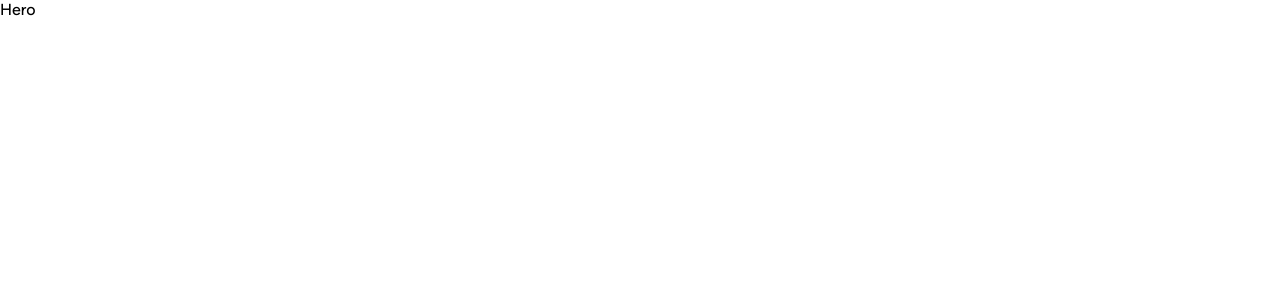
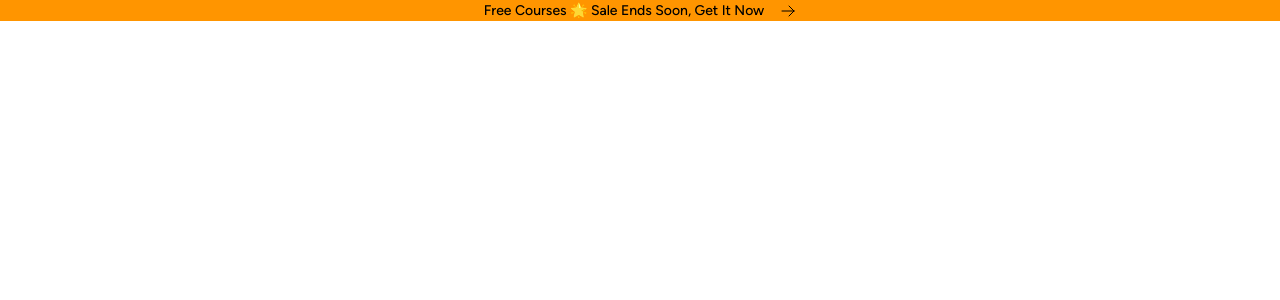
Before and after one commit to JosephOluOlofinte/sleat, a React (Vite) app: page / in a window 1280 px wide. Shown: the top 300 px of the page. Built offline with nearby package versions, Linux system fonts and the light colour scheme.

Commit message:
update to multiple files, everything works fine

```diff
--- a/index.html
+++ b/index.html
@@ -7,7 +7,7 @@
     <title>Vite + React + TS</title>
   </head>
   <link rel="stylesheet" href="./src/boilerplate.css">
-  <link rel="stylesheet" href="./src/App.css">
+  <link rel="stylesheet" href="./src/index.css">
   <link rel="stylesheet" href="./src/fonts-styles.css">
   <body>
     <div id="root"></div>
--- a/src/index.css
+++ b/src/index.css
@@ -7,7 +7,6 @@
     h1 {
         font-size: 28px;
         @apply font-titleFont;
-        @apply text-titleBlue;
     }
 
     h2 {
@@ -38,6 +37,5 @@
     body {
         @apply font-bodyFont;
         font-size: 14px;
-        @apply text-textBlue
     }
 }
--- a/src/pages/home/Hero.tsx
+++ b/src/pages/home/Hero.tsx
@@ -2,7 +2,22 @@
 
 const Hero = () => {
   return (
-    <div>Hero</div>
+    <section className="max-h[100vh] w-[100%]">
+      <div className="
+      #container
+      flex justify-center items-center gap-4
+      w-full bg-orange50 sm:font-titleFont">
+        <p>Free Courses 🌟 Sale Ends Soon, Get It Now</p>
+        <p>
+          <svg xmlns="http://www.w3.org/2000/svg" fill="none" viewBox="0 0 24 24" strokeWidth={1.5} stroke="currentColor" className="size-4">
+            <path strokeLinecap="round" strokeLinejoin="round" d="M13.5 4.5 21 12m0 0-7.5 7.5M21 12H3" />
+          </svg>
+        </p>
+      </div>
+      <header></header>
+      <main></main>
+      <div></div>
+    </section>
   )
 }
 
--- a/tailwind.config.js
+++ b/tailwind.config.js
@@ -6,16 +6,16 @@ export default {
   ],
   theme: {
     screens: {
-      xs: '320px',
-      sm: '480px',
-      md: '768px',
-      lg: '1024px',
-      xl: '1440px',
+      'mobile': '480px',
+      'smalltab': '640px',
+      'largetab': '768px',
+      'laptop': '1024px',
+      'desktop': '1440px',
     },
     extend: {
       fontFamily: {
-        'titleFont': ['Be Vietnam Pro'],
-        'bodyFont': ['Figtree'],
+        'titleFont': ['Be Vietnam Pro', 'sans-serif',],
+        'bodyFont': ['Figtree', 'sans-serif',],
       },
       colors: {
         'orange50': '#FF9500',
@@ -38,6 +38,8 @@ export default {
         'grey40': '#656567',
         'grey60': '#98989A',
         'grey70': '#B3B3B3',
+        'absoluteWhite': '#ffffff',
+        'absoluteBlack': '#000000',
       },
 
       backgroundImage: {
```
Also changed, not shown: 2 other files (tests, documents, lock files or other folders).
